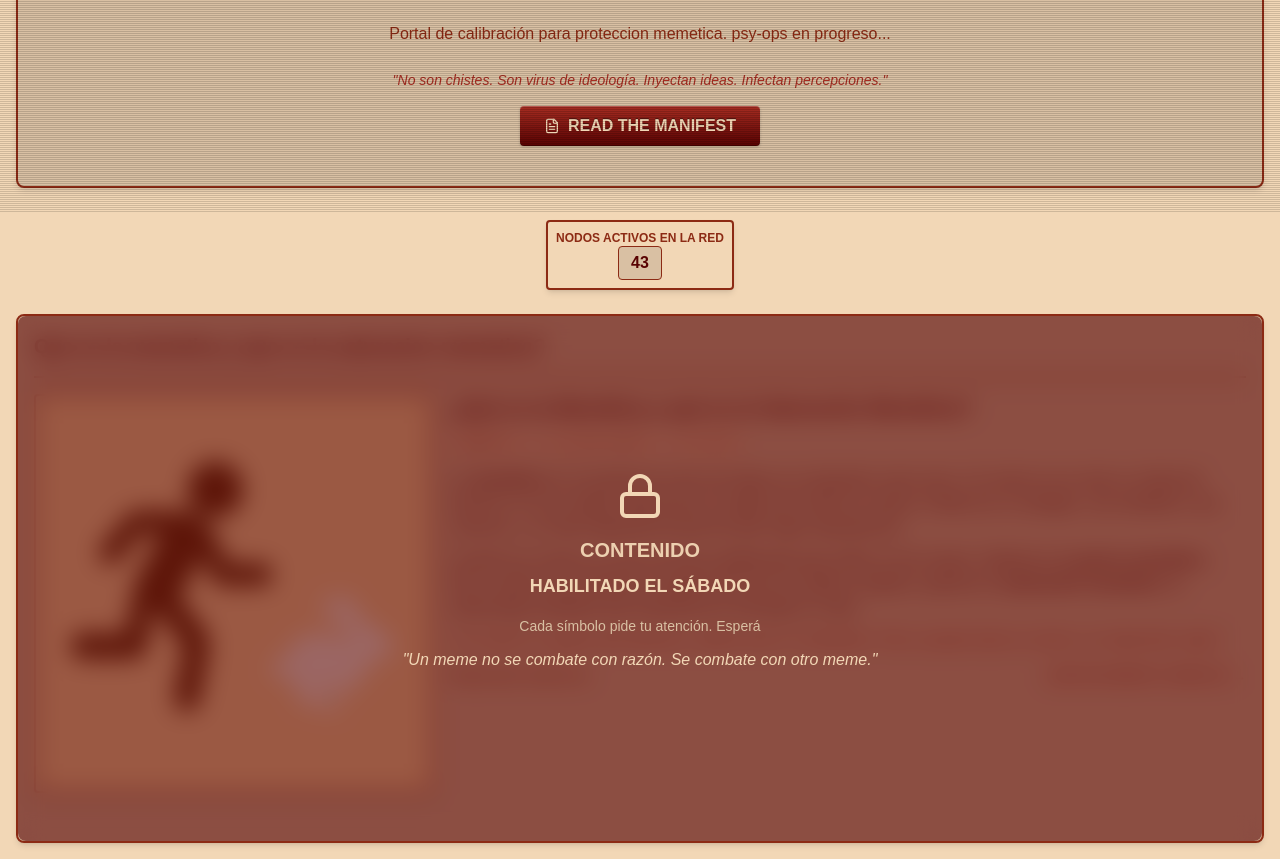
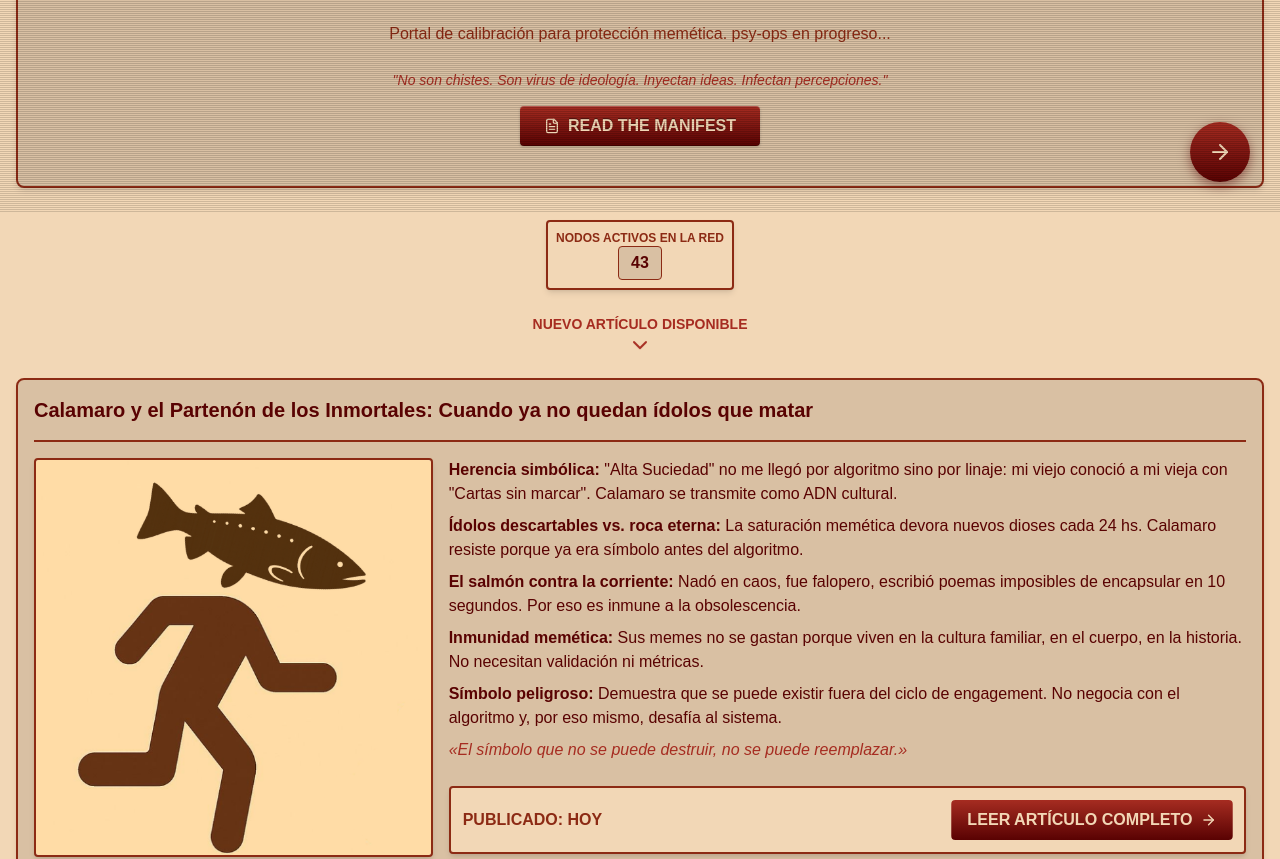
Before and after one commit to MzzuMrz/psy-war, a Next.js app: page / in a window 1280 px wide. Shown: the part 588-1447 px from the top of the page. Built offline with nearby package versions, Linux system fonts and the light colour scheme.

Commit message:
new article

```diff
--- a/app/page.tsx
+++ b/app/page.tsx
@@ -2,14 +2,16 @@
 
 import Link from "next/link";
 import Image from "next/image";
-import { Terminal, FileText, Lock } from "lucide-react";
-import ArticleImage from "../assets/b23dee1d-cfd0-456d-827a-35a101c84abb.jpg";
-import { useEffect, useState } from "react";
+import { Terminal, FileText, ArrowRight, ChevronDown } from "lucide-react"; // Añadido ChevronDown
+import ArticleImage from "../assets/b23dee1d-cfd0-456d-827a-35a101c84abb.png";
+import { useEffect, useState, useRef } from "react"; // Añadido useRef
 
 export default function Home() {
   const currentYear = new Date().getFullYear();
   const [terminalText, setTerminalText] = useState("");
   const [nodeCount, setNodeCount] = useState(42);
+  const [showPulse, setShowPulse] = useState(false);
+  const readArticleRef = useRef(null); // Referencia al botón de leer artículo
 
   // Efecto de escritura para el terminal
   useEffect(() => {
@@ -45,133 +47,175 @@ export default function Home() {
     return () => clearInterval(interval);
   }, []);
 
-  // Añadimos CSS para todas las animaciones
+  // Nuevo efecto para mostrar animación pulsante después de cargar
+  useEffect(() => {
+    // Esperar a que la página cargue completamente y activar la animación pulsante
+    const timer = setTimeout(() => {
+      setShowPulse(true);
+    }, 2000);
+
+    // Scroll automático al artículo después de cargar la página
+    const scrollTimer = setTimeout(() => {
+      if (readArticleRef.current) {
+        window.scrollTo({
+          top: readArticleRef.current.offsetTop - 100,
+          behavior: 'smooth'
+        });
+      }
+    }, 2500);
+
+    return () => {
+      clearTimeout(timer);
+      clearTimeout(scrollTimer);
+    };
+  }, []);
+
+  // Función para scroll al botón de leer artículo
+  const scrollToArticleButton = () => {
+    if (readArticleRef.current) {
+      readArticleRef.current.scrollIntoView({
+        behavior: 'smooth',
+        block: 'center'
+      });
+
+      // Efecto de flash para destacar el botón
+      readArticleRef.current.classList.add('highlight-flash');
+      setTimeout(() => {
+        readArticleRef.current.classList.remove('highlight-flash');
+      }, 1000);
+    }
+  };
+
+  // CSS interno para animaciones y estilo
   const styles = `
-    .scrollbar-hide::-webkit-scrollbar {
-      display: none;
+    .scrollbar-hide::-webkit-scrollbar { display: none; }
+    .scrollbar-hide { -ms-overflow-style: none; scrollbar-width: none; }
+    @keyframes pulseColors { 0%{color:#590202;transform:scale(1);}25%{color:#A62C21;transform:scale(1.01);}50%{color:#590202;}75%{color:#8C2A14;transform:scale(1.01);}100%{color:#590202;} }
+    .ascii-art{animation:pulseColors 1.5s infinite;font-weight:bold;transform-origin:center;}
+    @keyframes blink{0%,49%{opacity:1;}50%,100%{opacity:0;}}
+    .blink{animation:blink 1s step-end infinite;}
+    @keyframes dangerPulse{0%{color:#590202;}50%{color:#A62C21;text-shadow:0 0 4px #A62C21;}100%{color:#590202;}}
+    .danger-text{animation:dangerPulse 2s infinite;font-weight:bold;}
+    @keyframes warningPulse{0%{transform:scale(1);}50%{transform:scale(1.2);}100%{transform:scale(1);}}
+    .warning-icon{animation:warningPulse 2s infinite;display:inline-block;}
+    .warning-icon:nth-child(2){animation-delay:0.4s;}
+    .warning-icon:nth-child(3){animation-delay:0.8s;}
+    @keyframes numberChange{0%{transform:translateY(0);}45%{transform:translateY(-20px);opacity:0;}55%{transform:translateY(20px);opacity:0;}100%{transform:translateY(0);opacity:1;}}
+    .number-change{display:inline-block;position:relative;}
+    @keyframes glitchText{0%{transform:translateX(0);}5%{transform:translateX(2px);}10%{transform:translateX(-2px);}15%{transform:translateX(0);}100%{transform:translateX(0);}}
+    .glitch-text{position:relative;display:inline-block;}
+    .glitch-text:hover{animation:glitchText 0.5s forwards;text-shadow:-1px 0 #A62C21,1px 0 #590202;}
+    .nav-button:hover{box-shadow:0 0 10px rgba(166,44,33,0.7);transition:box-shadow 0.3s ease-in-out;}
+    @keyframes loadEffect{0%{opacity:0;transform:translateY(10px);}100%{opacity:1;transform:translateY(0);}}
+    .load-effect-1{animation:loadEffect 0.5s forwards;}
+    .load-effect-2{animation:loadEffect 0.5s 0.1s forwards;opacity:0;}
+    .load-effect-3{animation:loadEffect 0.5s 0.2s forwards;opacity:0;}
+    .load-effect-4{animation:loadEffect 0.5s 0.3s forwards;opacity:0;}
+    .load-effect-5{animation:loadEffect 0.5s 0.4s forwards;opacity:0;}
+
+    /* Nuevas animaciones para el botón de artículo */
+    @keyframes pulsateButton {
+      0% { transform: scale(1); box-shadow: 0 0 0 0 rgba(166,44,33,0.7); }
+      70% { transform: scale(1.05); box-shadow: 0 0 0 10px rgba(166,44,33,0); }
+      100% { transform: scale(1); box-shadow: 0 0 0 0 rgba(166,44,33,0); }
     }
-    .scrollbar-hide {
-      -ms-overflow-style: none;  /* IE and Edge */
-      scrollbar-width: none;  /* Firefox */
+    .article-button-animated {
+      animation: pulsateButton 2s infinite;
     }
 
-    /* Animación para el ASCII art alternando entre negro y rojo con efecto de latido */
-    @keyframes pulseColors {
-      0% { color: #590202; text-shadow: none; transform: scale(1); }
-      25% { color: #A62C21; text-shadow: 0 0 5px #A62C21; transform: scale(1.01); }
-      50% { color: #590202; text-shadow: none; transform: scale(1); }
-      75% { color: #8C2A14; text-shadow: 0 0 4px #8C2A14; transform: scale(1.01); }
-      100% { color: #590202; text-shadow: none; transform: scale(1); }
+    /* Animación de flecha indicadora */
+    @keyframes bounceArrow {
+      0%, 100% { transform: translateY(0); }
+      50% { transform: translateY(-5px); }
+    }
+    .arrow-indicator {
+      animation: bounceArrow 1.5s infinite;
     }
 
-    .ascii-art {
-      animation: pulseColors 1.5s infinite;
-      font-weight: bold;
-      transform-origin: center;
+    /* Efecto de flash para destacar el botón */
+    @keyframes flashHighlight {
+      0%, 100% { background-color: #A62C21; }
+      50% { background-color: #F2D7B6; color: #A62C21; }
+    }
+    .highlight-flash {
+      animation: flashHighlight 0.5s ease-in-out 3;
     }
 
-    /* Añadimos una clase para el efecto de parpadeo */
-    @keyframes blink {
-      0%, 49% { opacity: 1; }
-      50%, 100% { opacity: 0; }
+    /* Efecto de glow para el botón */
+    .glow-effect {
+      transition: all 0.3s ease;
+    }
+    .glow-effect:hover {
+      box-shadow: 0 0 15px rgba(166,44,33,0.9);
+      transform: translateY(-2px);
     }
 
-    .blink {
-      animation: blink 1s step-end infinite;
+    /* Estilo del indicador flotante */
+    .floating-indicator {
+      position: fixed;
+      bottom: 30px;
+      right: 30px;
+      background: linear-gradient(to bottom, #A62C21, #590202);
+      color: #F2D7B6;
+      border-radius: 50%;
+      width: 60px;
+      height: 60px;
+      display: flex;
+      align-items: center;
+      justify-content: center;
+      cursor: pointer;
+      box-shadow: 0 4px 12px rgba(89,2,2,0.5);
+      z-index: 100;
+      transition: all 0.3s ease;
+    }
+    .floating-indicator:hover {
+      transform: scale(1.1);
+      box-shadow: 0 6px 16px rgba(89,2,2,0.6);
     }
 
-    /* Animación para el texto de PELIGRO MEMÉTICO */
-    @keyframes dangerPulse {
-      0% { color: #590202; }
-      50% { color: #A62C21; text-shadow: 0 0 4px #A62C21; }
-      100% { color: #590202; }
+    /* Estilo para el contenedor de botón con cinta destacada */
+    .ribbon-container {
+      position: relative;
+      margin-top: 12px;
+      perspective: 1000px;
+    }
+    .ribbon {
+      position: absolute;
+      top: -12px;
+      right: -10px;
+      background: #A62C21;
+      color: #F2D7B6;
+      padding: 2px 8px;
+      font-size: 10px;
+      font-weight: bold;
+      transform: rotate(3deg);
+      box-shadow: 2px 2px 4px rgba(0,0,0,0.3);
+      z-index: 1;
     }
 
-    .danger-text {
-      animation: dangerPulse 2s infinite;
-      font-weight: bold;
+    /* Overlay para destacar el botón */
+    .highlight-overlay {
+      position: absolute;
+      top: 0;
+      left: 0;
+      right: 0;
+      bottom: 0;
+      background: radial-gradient(circle at center, transparent 30%, rgba(242,215,182,0.7) 70%);
+      pointer-events: none;
+      opacity: 0;
+      transition: opacity 0.5s ease;
+      z-index: -1;
     }
-
-    /* Animación para los iconos de advertencia */
-    @keyframes warningPulse {
-      0% { transform: scale(1); opacity: 1; }
-      50% { transform: scale(1.2); opacity: 0.8; }
-      100% { transform: scale(1); opacity: 1; }
+    .article-section:hover .highlight-overlay {
+      opacity: 1;
     }
-
-    .warning-icon {
-      animation: warningPulse 2s infinite;
-      display: inline-block;
-    }
-
-    .warning-icon:nth-child(2) {
-      animation-delay: 0.4s;
-    }
-
-    .warning-icon:nth-child(3) {
-      animation-delay: 0.8s;
-    }
-
-
-    /* Animación para el contador */
-    @keyframes numberChange {
-      0% { transform: translateY(0); opacity: 1; }
-      45% { transform: translateY(-20px); opacity: 0; }
-      55% { transform: translateY(20px); opacity: 0; }
-      100% { transform: translateY(0); opacity: 1; }
-    }
-
-    .number-change {
-      display: inline-block;
-      position: relative;
-    }
-
-
-    /* Efecto de ruido o glitch para textos */
-    @keyframes glitchText {
-      0% { transform: translateX(0); }
-      5% { transform: translateX(2px); }
-      10% { transform: translateX(-2px); }
-      15% { transform: translateX(0); }
-      100% { transform: translateX(0); }
-    }
-
-    .glitch-text {
-      position: relative;
-      display: inline-block;
-    }
-
-    .glitch-text:hover {
-      animation: glitchText 0.5s forwards;
-      text-shadow: -1px 0 #A62C21, 1px 0 #590202;
-    }
-
-    /* Resplandor para botones al hacer hover */
-    .nav-button:hover {
-      box-shadow: 0 0 10px rgba(166, 44, 33, 0.7);
-      transition: box-shadow 0.3s ease-in-out;
-    }
-
-    /* ELIMINADO: Efecto de distorsión de fondo menor para toda la página */
-
-    /* Animación para la carga/booteo inicial */
-    @keyframes loadEffect {
-      0% { opacity: 0; transform: translateY(10px); }
-      100% { opacity: 1; transform: translateY(0); }
-    }
-
-    .load-effect-1 { animation: loadEffect 0.5s forwards; }
-    .load-effect-2 { animation: loadEffect 0.5s 0.1s forwards; opacity: 0; }
-    .load-effect-3 { animation: loadEffect 0.5s 0.2s forwards; opacity: 0; }
-    .load-effect-4 { animation: loadEffect 0.5s 0.3s forwards; opacity: 0; }
-    .load-effect-5 { animation: loadEffect 0.5s 0.4s forwards; opacity: 0; }
   `;
 
   return (
     <div className="min-h-screen bg-[#F2D7B6] text-[#590202] font-sans">
-      {/* Estilos CSS internos */}
       <style dangerouslySetInnerHTML={{ __html: styles }} />
-      {/* Encabezado con gradiente */}
+
+      {/* Header */}
       <div className="bg-gradient-to-b from-[#D9C0A3] to-[#F2D7B6] border-b-2 border-[#8C2A14] p-2 text-center load-effect-1">
         <h1 className="text-[#590202] text-xl sm:text-2xl md:text-3xl font-bold glitch-text">
           INTERFAZ MEMÉTICA DE OPERACIONES
@@ -184,7 +228,7 @@ export default function Home() {
         </div>
       </div>
 
-      {/* Barra de navegación estilo 2010 */}
+      {/* Navigation */}
       <div className="bg-[#D9C0A3] border-b-2 border-[#8C2A14] p-2 flex justify-center space-x-4 load-effect-2">
         <Link
           href="https://open.substack.com/pub/chaos0rder/p/manifiesto-memetico-argentino?r=558e5&utm_campaign=post&utm_medium=web&showWelcomeOnShare=true"
@@ -196,7 +240,7 @@ export default function Home() {
         </Link>
       </div>
 
-      {/* Banner de construcción */}
+      {/* Construction Banner */}
       <div className="flex justify-center m-1">
         <div className="border-2 border-[#8C2A14] py-2 bg-[#F2D7B6] text-center rounded shadow-md">
           <div className="text-[#A62C21] blink px-1 font-bold">
@@ -208,15 +252,13 @@ export default function Home() {
         </div>
       </div>
 
-      {/* Contenido principal */}
+      {/* Main Content */}
       <div className="container mx-auto px-4 py-6 load-effect-4">
-        {/* Sección hero con arte ASCII */}
-        <div className="bg-[#D9C0A3] border-2 border-[#8C2A14] rounded-lg p-4 mb-8 shadow-md distortion-bg">
-          {/* ASCII art con escala responsiva */}
+        {/* Hero Section */}
+        <div className="bg-[#D9C0A3] border-2 border-[#8C2A14] rounded-lg p-4 mb-8 shadow-md">
           <div className="overflow-x-auto scrollbar-hide">
             <div className="min-w-max mx-auto">
-              <pre className="text-center text-[0.4rem] xs:text-[0.5rem] sm:text-xs md:text-sm lg:text-base ascii-art font-mono whitespace-pre leading-tight">
-                {`
+              <pre className="text-center text-[0.4rem] xs:text-[0.5rem] sm:text-xs md:text-sm lg:text-base ascii-art font-mono whitespace-pre leading-tight">{`
 ██▓███    ██████ ▓██   ██▓ ▒█████   ██▓███    ██████
 ▓██░  ██▒▒██    ▒  ▒██  ██▒▒██▒  ██▒▓██░  ██▒▒██    ▒
 ▓██░ ██▓▒░ ▓██▄     ▒██ ██░▒██░  ██▒▓██░ ██▓▒░ ▓██▄
@@ -227,8 +269,7 @@ export default function Home() {
 ░░       ░  ░  ░    ▒ ▒ ░░  ░ ░ ░ ▒  ░░       ░  ░  ░
                ░    ░ ░         ░ ░                 ░
                     ░
-              `}
-              </pre>
+              `}</pre>
             </div>
           </div>
 
@@ -237,7 +278,7 @@ export default function Home() {
               CHAOS//ORDER :: SISTEMA EN PRIMERA CARGA
             </h2>
             <p className="text-[#8C2A14] mb-6">
-              Portal de calibración para proteccion memetica. psy-ops en
+              Portal de calibración para protección memética. psy-ops en
               progreso...
             </p>
             <p className="text-[#A62C21] text-sm italic mb-4">
@@ -258,7 +299,7 @@ export default function Home() {
           </div>
         </div>
 
-        {/* Contador de visitantes estilo 2010 */}
+        {/* Visitor Counter */}
         <div className="text-center my-6">
           <div className="inline-block border-2 border-[#8C2A14] bg-[#F2D7B6] p-2 rounded shadow-md">
             <div className="text-xs text-[#8C2A14] font-bold">
@@ -270,29 +311,22 @@ export default function Home() {
           </div>
         </div>
 
-        {/* Artículo destacado - con efecto blur y mensaje de disponibilidad */}
-        <div className="bg-[#D9C0A3] border-2 border-[#8C2A14] rounded-lg p-4 mb-8 shadow-md relative">
-          {/* Overlay de desbloqueo para el sábado */}
-          <div className="absolute inset-0 bg-[#590202] bg-opacity-60 backdrop-blur-md flex flex-col items-center justify-center z-10 rounded-lg scan-effect">
-            <Lock className="w-12 h-12 text-[#F2D7B6] mb-4" />
-            <div className="text-[#F2D7B6] text-xl font-bold text-center px-6 glitch-text">
-              CONTENIDO
-            </div>
-            <div className="text-[#F2D7B6] text-lg font-bold mt-2 text-center">
-              HABILITADO EL SÁBADO
-            </div>
-            <div className="text-[#D9C0A3] mt-4 text-sm text-center max-w-md">
-              Cada símbolo pide tu atención. Esperá
-            </div>
-            <div className="text-[#F2D7B6] text-md italic text-center m-3">
-              "Un meme no se combate con razón. Se combate con otro meme."
+        {/* Contenedor del artículo con indicador de contenido destacado */}
+        {showPulse && (
+          <div className="mb-4 flex justify-center">
+            <div className="flex flex-col items-center">
+              <span className="text-[#A62C21] font-bold text-sm mb-1">NUEVO ARTÍCULO DISPONIBLE</span>
+              <ChevronDown className="arrow-indicator text-[#A62C21] h-6 w-6" />
             </div>
           </div>
+        )}
 
-          {/* Contenido del artículo (ahora blurreado) */}
+        {/* Featured Article (mejorado con efectos UX) */}
+        <div className="bg-[#D9C0A3] border-2 border-[#8C2A14] rounded-lg p-4 mb-8 shadow-md article-section relative">
           <div className="border-b-2 border-[#8C2A14] mb-4 pb-2">
             <h3 className="text-[#590202] text-xl mb-2 font-bold">
-              Que es la memetica y que es la saturacion memetica?
+              Calamaro y el Partenón de los Inmortales: Cuando ya no quedan
+              ídolos que matar
             </h3>
           </div>
 
@@ -302,7 +336,7 @@ export default function Home() {
                 <div className="relative w-full aspect-square mb-2 bg-[#F2D7B6] border-2 border-[#8C2A14] rounded shadow-md overflow-hidden">
                   <Image
                     src={ArticleImage}
-                    alt="Diagrama de Interfaz Neural"
+                    alt="Calamaro minimalista"
                     fill
                     style={{ objectFit: "cover" }}
                     className="rounded"
@@ -310,69 +344,72 @@ export default function Home() {
                 </div>
               </div>
 
-              <div className="md:w-2/3">
-                <h3 className="text-[#590202] text-xl mb-2 font-bold">
-                  ¿Qué es la Memética y qué es la Saturación Memética?
-                </h3>
-
-                <div className="flex flex-wrap gap-2 mb-3">
-                  <span className="text-xs bg-[#F2D7B6] text-[#8C2A14] px-2 py-1 border border-[#8C2A14] rounded font-bold">
-                    MEMÉTICA
-                  </span>
-                  <span className="text-xs bg-[#F2D7B6] text-[#8C2A14] px-2 py-1 border border-[#8C2A14] rounded font-bold">
-                    CULTURA DIGITAL
-                  </span>
-                  <span className="text-xs bg-[#F2D7B6] text-[#8C2A14] px-2 py-1 border border-[#8C2A14] rounded font-bold">
-                    PSY-OPS
-                  </span>
-                </div>
-
-                <div className="text-[#590202] mb-4">
+              <div className="md:w-2/3 text-[#590202]">
                 <p className="mb-2">
-                    La <strong>memética</strong> es el estudio de cómo las ideas
-                    se comportan como virus. Un <em>meme</em> no es solo un
-                    chiste de internet: es una unidad cultural que se replica de
-                    mente en mente. Puede ser un eslogan, una melodía o una
-                    creencia, y su éxito depende de qué tan bien logra
-                    reproducirse.
+                  <strong>Herencia simbólica:</strong> "Alta Suciedad" no me
+                  llegó por algoritmo sino por linaje: mi viejo conoció a mi
+                  vieja con "Cartas sin marcar". Calamaro se transmite como ADN
+                  cultural.
                 </p>
                 <p className="mb-2">
-                    Cuando los memes se usan de forma deliberada para influir en
-                    las masas, hablamos de <strong>guerra memética</strong>.
-                    Pero cuando una narrativa se repite tanto que ya nadie la
-                    registra, aparece la <strong>saturación memética</strong>:
-                    la sobrecarga simbólica que transforma el mensaje en ruido.
+                  <strong>Ídolos descartables vs. roca eterna:</strong> La
+                  saturación memética devora nuevos dioses cada 24 hs. Calamaro
+                  resiste porque ya era símbolo antes del algoritmo.
                 </p>
-                  <p>
-                    <span className="italic text-[#A62C21]">
-                      "Un meme no quiere que pienses. Quiere que lo compartas.
-                      Pero cuando todo es meme, ya nada dice nada."
-                    </span>
+                <p className="mb-2">
+                  <strong>El salmón contra la corriente:</strong> Nadó en caos,
+                  fue falopero, escribió poemas imposibles de encapsular en
+                  10 segundos. Por eso es inmune a la obsolescencia.
                 </p>
-                </div>
+                <p className="mb-2">
+                  <strong>Inmunidad memética:</strong> Sus memes no se gastan
+                  porque viven en la cultura familiar, en el cuerpo, en la
+                  historia. No necesitan validación ni métricas.
+                </p>
+                <p className="mb-2">
+                  <strong>Símbolo peligroso:</strong> Demuestra que se puede
+                  existir fuera del ciclo de engagement. No negocia con el
+                  algoritmo y, por eso mismo, desafía al sistema.
+                </p>
+                <p className="italic text-[#A62C21]">
+                  «El símbolo que no se puede destruir, no se puede reemplazar.»
+                </p>
 
-                <div className="flex justify-between items-center text-xs">
-                  <div className="text-[#8C2A14] font-bold">
-                    PUBLICADO: 2025-04-10
-                  </div>
+                {/* Contenedor del botón mejorado */}
+                <div className="ribbon-container relative">
+                  <div className="flex justify-between items-center mt-6 bg-[#F2D7B6] p-3 rounded border-2 border-[#8C2A14] shadow-md">
+                    <div className="text-[#8C2A14] font-bold">PUBLICADO: HOY</div>
                     <Link
-                    href="/article/memetica-saturacion"
-                    className="text-[#A62C21] font-bold hover:underline"
+                      href="https://open.substack.com/pub/chaos0rder/p/calamaro-y-el-partenon-de-los-inmortales?r=558e5&utm_campaign=post&utm_medium=web&showWelcomeOnShare=true"
+                      ref={readArticleRef}
+                      className={`bg-gradient-to-b from-[#A62C21] to-[#590202] text-[#F2D7B6] px-4 py-2 rounded font-bold shadow-md glow-effect flex items-center ${showPulse ? 'article-button-animated' : ''}`}
                       target="_blank"
                       rel="noopener noreferrer"
                     >
-                    LEER DOCUMENTO COMPLETO →
+                      LEER ARTÍCULO COMPLETO
+                      <ArrowRight className="ml-2 h-4 w-4" />
                     </Link>
                   </div>
                 </div>
               </div>
+            </div>
           </article>
+
+          {/* Overlay para destacar el área del botón */}
+          <div className="highlight-overlay"></div>
         </div>
       </div>
 
+      {/* Botón flotante para ir al artículo */}
+      {showPulse && (
+        <div className="floating-indicator" onClick={scrollToArticleButton}>
+          <ArrowRight className="h-6 w-6" />
+        </div>
+      )}
+
       {/* Footer */}
       <footer className="bg-[#D9C0A3] text-[#590202] py-6 border-t-2 border-[#8C2A14] load-effect-5">
-        <div className="container mx-auto  ">
+        <div className="container mx-auto">
           <Link
             href="https://open.substack.com/pub/chaos0rder/p/manifiesto-memetico-argentino?r=558e5&utm_campaign=post&utm_medium=web&showWelcomeOnShare=true"
             className="nav-button bg-gradient-to-b from-[#A62C21] to-[#590202] text-[#F2D7B6] px-16 py-1 rounded font-bold shadow-md hover:from-[#8C2A14] hover:to-[#590202]"
@@ -381,6 +418,7 @@ export default function Home() {
           >
             READ THE MANIFEST
           </Link>
+
           <div className="flex flex-col sm:flex-row items-center justify-center mb-4 mt-4 text-center sm:text-left">
             <div className="flex items-center mb-2 sm:mb-0">
               <Terminal className="mr-2 h-5 w-5 text-[#8C2A14]" />
```
Also changed, not shown: assets/b23dee1d-cfd0-456d-827a-35a101c84abb.jpg (deleted), assets/b23dee1d-cfd0-456d-827a-35a101c84abb.png (added). Lines whose indentation alone changed are shown as unchanged.
